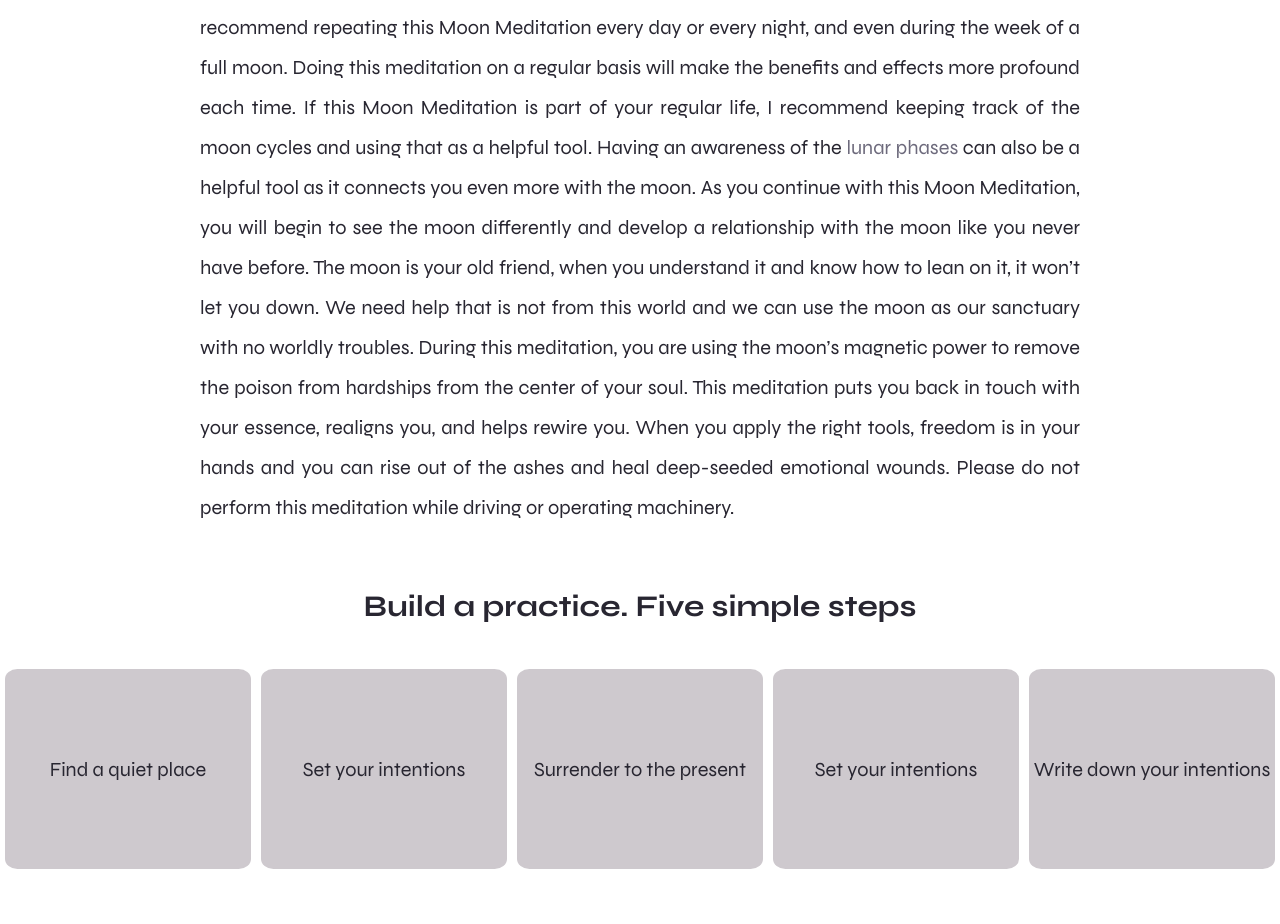
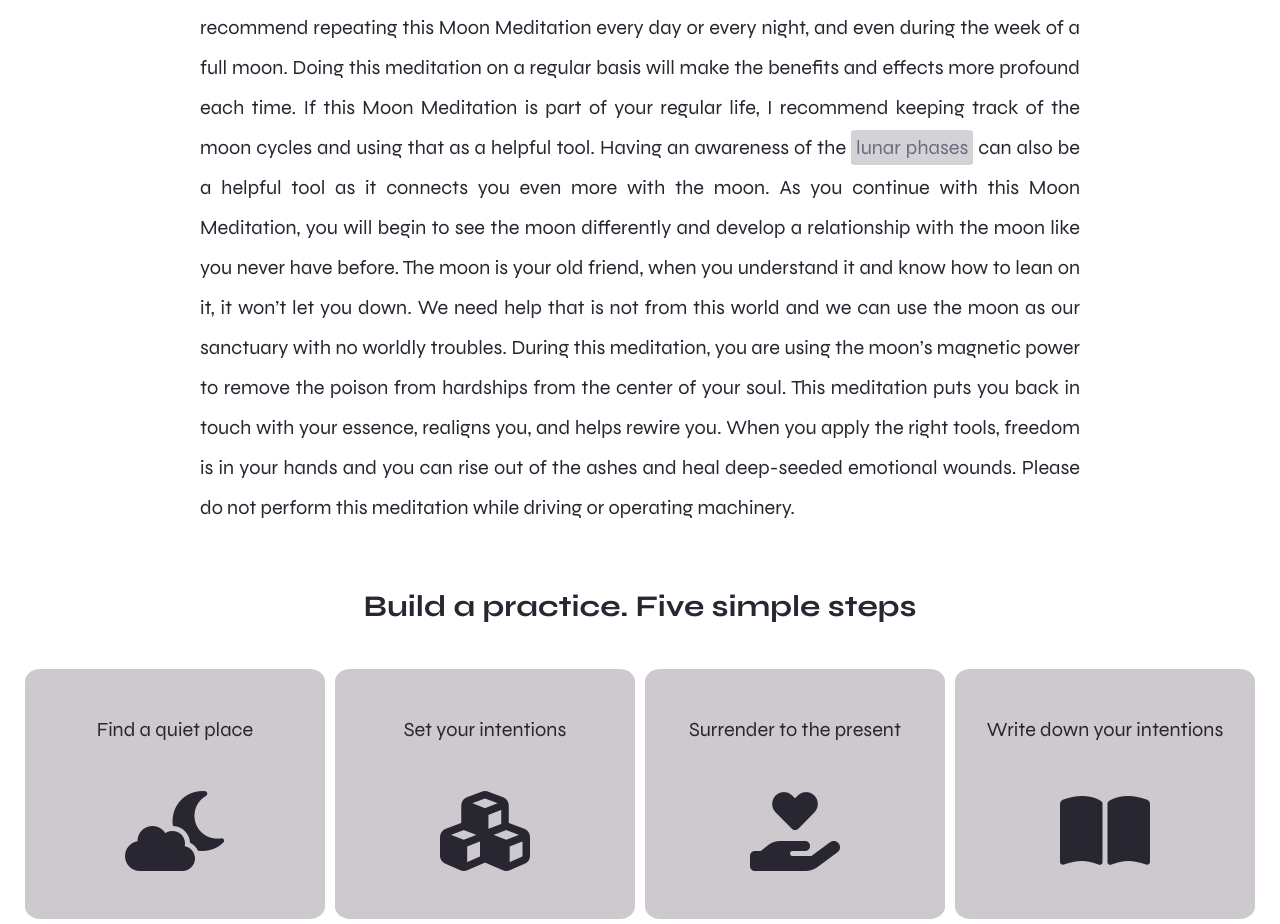
Before and after one commit to delayrider/moon-meditation, a plain HTML site: page index.html in a window 1280 px wide. Shown: the part 828-1752 px from the top of the page. Before the commit the page ends 1702 px from the top, so only its background shows below. Drawn offline with Linux system fonts and the light colour scheme.

Commit message:
Add Fontawesome emoticons to Build a practice section

```diff
--- a/assets/css/style.css
+++ b/assets/css/style.css
@@ -131,22 +131,25 @@ li {
 .practice-container{
     display: flex;
     margin-top: 40px;
+    justify-content: center;
+    align-items: center;
 }
 
 .practice-content{
     display: flex;
     border-radius: 5%;
-    width: 250px;
-    height: 200px;
+    width: 300px;
+    height: 250px;
     margin: 5px;
+    font-weight: 500;
     background-color: rgb(132,121,132, 0.4);
-    justify-content: center;
+    justify-content: space-evenly;
     align-items: center;
+    flex-direction: column;
 }
 
 .practice-content-p{
     align-items: center;
     font-size: 20px;
     font-weight: 500;
-
 }
--- a/index.html
+++ b/index.html
@@ -43,7 +43,7 @@
                 I recommend repeating this Moon Meditation every day or every night, and even during the week of a full
                 moon. Doing this meditation on a regular basis will make the benefits and effects more profound each
                 time. If this Moon Meditation is part of your regular life, I recommend keeping track of the moon cycles
-                and using that as a helpful tool. Having an awareness of the <a href="moon-phases.html">lunar phases</a>
+                and using that as a helpful tool. Having an awareness of the <a href="moon-phases.html" class="active">lunar phases</a>
                 can also be a helpful tool as it connects you even more with the moon. As you continue with this Moon
                 Meditation, you will begin to see the moon differently and develop a relationship with the moon like you
                 never have before.
@@ -62,14 +62,28 @@
     <section>
         <h2>Build a practice. Five simple steps</h2>
         <div class="practice-container">
-            <div class="practice-content step-one"> <p class="practice-content-p">Find a quiet place</p></div>
-            <div class="practice-content step-two"><p class="practice-content-p">Set your intentions</p></div>
-            <div class="practice-content step-three"><p class="practice-content-p">Surrender to the present</p></div>
-            <div class="practice-content step-four"><p class="practice-content-p">Set your intentions</p></div>
-            <div class="practice-content step-five"><p class="practice-content-p">Write down your intentions</p></div>
+            <div class="practice-content">
+                <p class="practice-content-p">Find a quiet place</p>
+                <i class="fa-solid fa-cloud-moon fa-5x"></i>
+            </div>
+            <div class="practice-content">
+                <p class="practice-content-p">Set your intentions</p>
+                <i class="fa-solid fa-cubes fa-5x"></i>
+            </div>
+            <div class="practice-content">
+                <p class="practice-content-p">Surrender to the present</p>
+                <i class="fa-solid fa-hand-holding-heart fa-5x"></i>
+            </div>
+            <div class="practice-content">
+                <p class="practice-content-p">Write down your intentions</p>
+                <i class="fa-solid fa-book-open fa-5x"></i>
+            </div>
         </div>
     </section>
     <footer></footer>
+
+    <!--Fontawesome script -->
+    <script src="https://kit.fontawesome.com/158d91a999.js" crossorigin="anonymous"></script>
 </body>
 
 </html>
```
